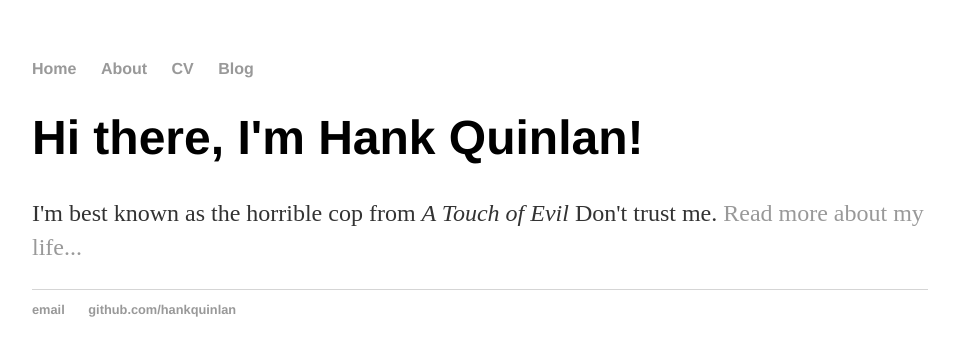
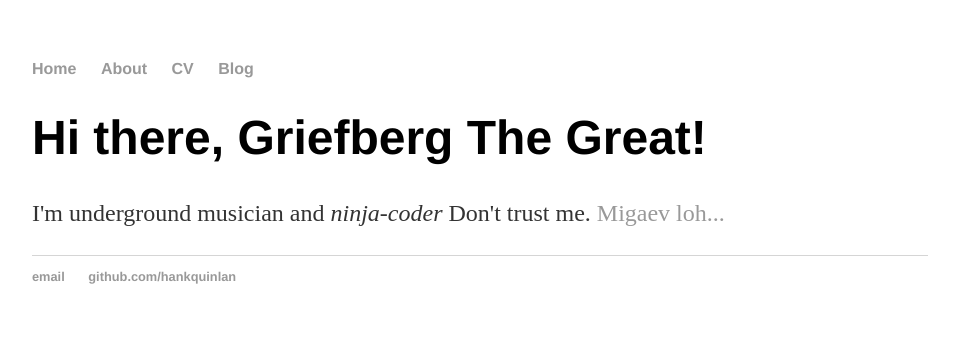
Before and after one commit to Griefberg/Griefberg.github.io, a Jekyll site: the page built from index.html, in a window 1280 px wide. Shown: the top 356 px of the page, without its empty margins (160-1119 px from the left). Built offline with Jekyll 4.4.1, drawn with Linux system fonts in a browser that asks for light colours.

Commit message:
Update index.html

```diff
--- a/index.html
+++ b/index.html
@@ -1,8 +1,8 @@
 ---
 layout: default
-title: Hank Quinlan, Horrible Cop
+title: Griefberg The Great
 ---
 <div class="blurb">
-	<h1>Hi there, I'm Hank Quinlan!</h1>
-	<p>I'm best known as the horrible cop from <em>A Touch of Evil</em> Don't trust me. <a href="/about">Read more about my life...</a></p>
+	<h1>Hi there, Griefberg The Great!</h1>
+	<p>I'm underground musician and  <em>ninja-coder</em> Don't trust me. <a href="/about">Migaev loh...</a></p>
 </div><!-- /.blurb -->
```
